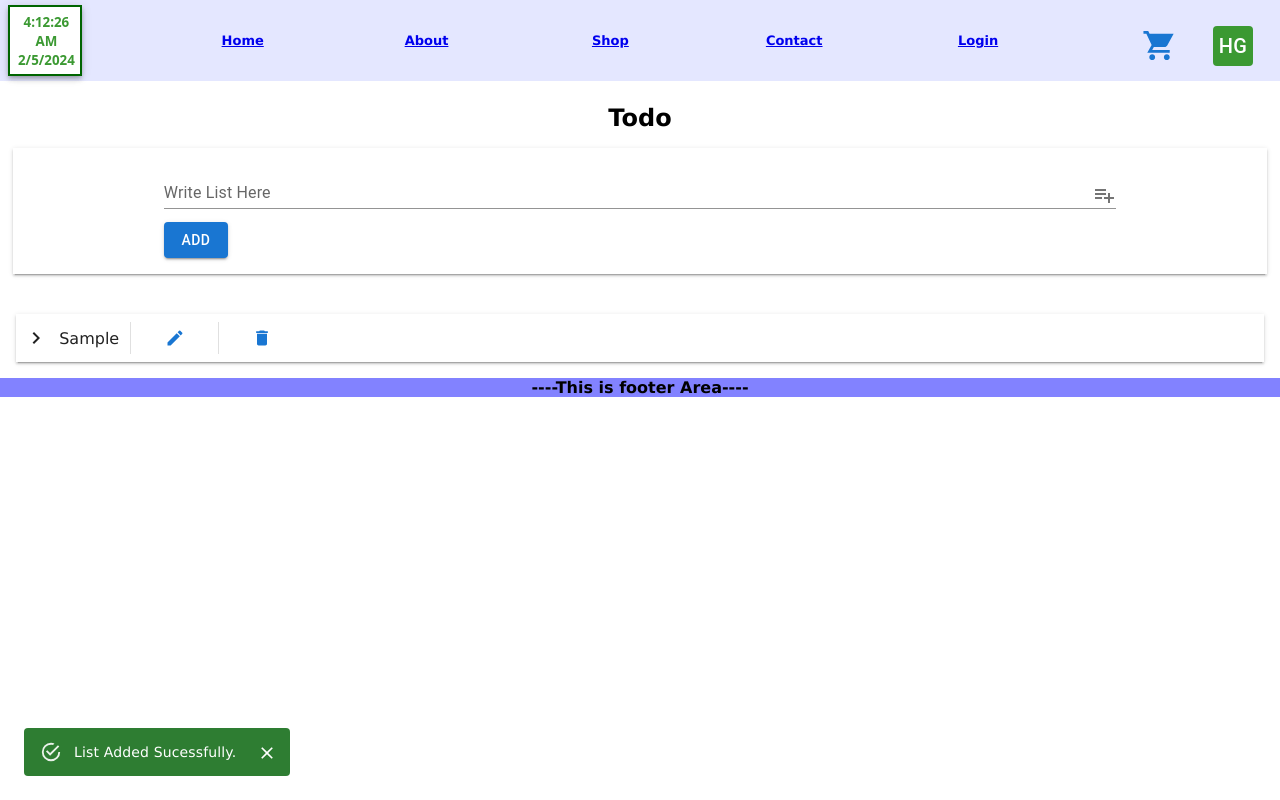
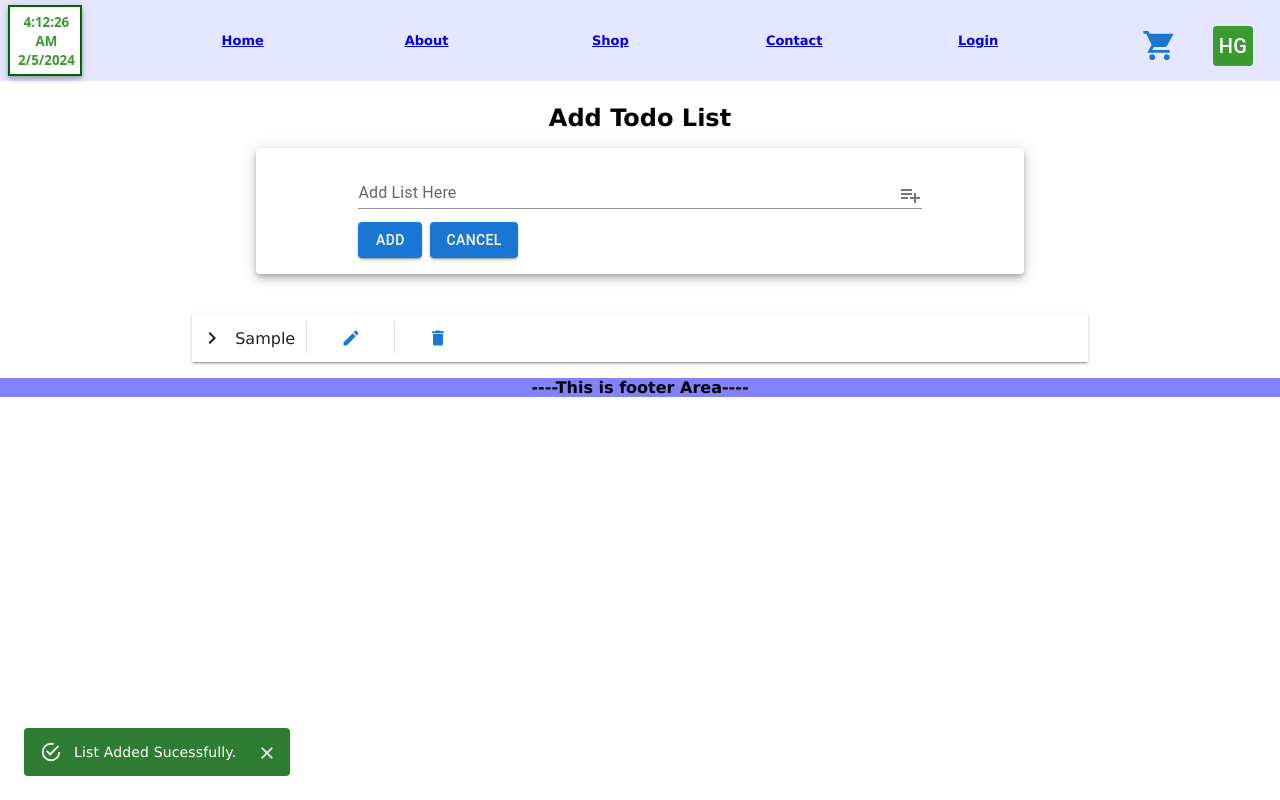
Before and after one commit to het-dwt/DWT-P1-vite-react, a React (Vite) app: page /todo in a window 1280 px wide. Both pictures are taken after typing "Sample" into the empty fields and a click on the button "ADD". Built offline with nearby package versions, Linux system fonts and the light colour scheme.

Commit message:
optimize todolist

```diff
--- a/src/App2.jsx
+++ b/src/App2.jsx
@@ -2,6 +2,7 @@ import "./App2.css";
 import Home from "./navbar/home";
 import About from "./navbar/about";
 // import Todo from "./utilities/todo";
+import Todo2 from "./utilities/todo2";
 import Layout from "./navbar/layout";
 import Signup from "./navbar/signup";
 import Signin from "./navbar/signin";
@@ -12,7 +13,6 @@ import Profile from "./navbar/myprofile";
 import Setting from "./utilities/setting";
 import AvatarMenu from "./utilities/avatarMenu";
 import { BrowserRouter, Routes, Route } from "react-router-dom";
-import Todo from "./utilities/todo";
 
 export default function App2() {
   return (
@@ -29,7 +29,8 @@ export default function App2() {
           <Route path="apiData" element={<Apidata />} />
           <Route path="contact" element={<Contact />} />
           <Route path="setting" element={<Setting />} />
-          <Route path="todo" element={<Todo />} />
+          {/* <Route path="todo" element={<Todo />} /> */}
+          <Route path="todo" element={<Todo2 />} />
           <Route path="myprofile" element={<Profile />} />
           <Route path="avatarMenu" element={<AvatarMenu />} />
         </Route>
--- a/src/utilities/todo.css
+++ b/src/utilities/todo.css
@@ -9,8 +9,13 @@
   align-items: center;
   flex-direction: column;
 }
+.todo-app-list-parent {
+  display: flex;
+  align-items: center;
+  flex-direction: column;
+}
 .todo-app-input {
-  width: 98%;
+  width: 60%;
   padding: 0.5em;
   margin-top: 6em;
 }
@@ -23,6 +28,7 @@
 }
 .todo-app-list {
   padding: 1em;
+  width: 70%;
 }
 
 .todo-app-wrapper {
@@ -32,7 +38,7 @@
 }
 
 .todo-list {
-  width: 100%;
+  width: 65%;
   display: flex;
   justify-content: center;
   flex-direction: column-reverse;
--- /dev/null
+++ b/src/utilities/todo2.jsx
@@ -0,0 +1,225 @@
+import {
+  Alert,
+  Button,
+  Divider,
+  InputAdornment,
+  Paper,
+  Snackbar,
+  TextField,
+} from "@mui/material";
+import "./todo.css";
+import { useEffect, useState } from "react";
+import EditIcon from "@mui/icons-material/Edit";
+import DeleteIcon from "@mui/icons-material/Delete";
+import EditNoteIcon from "@mui/icons-material/EditNote";
+import PlaylistAddIcon from "@mui/icons-material/PlaylistAdd";
+import ChevronRightIcon from "@mui/icons-material/ChevronRight";
+export default function Todo() {
+  const [todos, setTodos] = useState(() => {
+    const savedTodos = localStorage.getItem("todos");
+    if (savedTodos) {
+      return JSON.parse(savedTodos);
+    } else {
+      return [];
+    }
+  });
+  const [todo, setTodo] = useState("");
+  const [isEditing, setIsEditing] = useState(false);
+  const [currentTodo, setCurrentTodo] = useState({});
+  const [openAddAlert, setOpenAddAlert] = useState(false);
+  const [openDeleteAlert, setOpenDeleteAlert] = useState(false);
+  const [openUpdateAlert, setOpenUpdateAlert] = useState(false);
+
+  useEffect(() => {
+    localStorage.setItem("todos", JSON.stringify(todos));
+  }, [todos]);
+
+  function handleInputChange(e) {
+    setTodo(e.target.value);
+  }
+
+  function handleEditInputChange(e) {
+    setCurrentTodo({ ...currentTodo, text: e.target.value });
+    // console.log(currentTodo);
+  }
+
+  function handleFormSubmit(e) {
+    e.preventDefault();
+    if (todo !== "") {
+      setTodos([
+        ...todos,
+        {
+          id: todos.length + 1,
+          text: todo.trim(),
+        },
+      ]);
+    }
+    setTodo("");
+  }
+
+  const handleAddClick = () => {
+    setOpenAddAlert(true);
+  };
+
+  const handleAddClose = (event, reason) => {
+    if (reason === "clickaway") {
+      return;
+    }
+    setOpenAddAlert(false);
+  };
+
+  const handleDeleteClose = (event, reason) => {
+    if (reason === "clickaway") {
+      return;
+    }
+    setOpenDeleteAlert(false);
+  };
+
+  const handleUpdateClick = () => {
+    setOpenUpdateAlert(true);
+  };
+
+  const handleUpdateClose = (event, reason) => {
+    if (reason === "clickaway") {
+      return;
+    }
+    setOpenUpdateAlert(false);
+  };
+
+  function handleEditFormSubmit(e) {
+    e.preventDefault();
+    handleUpdateTodo(currentTodo.id, currentTodo);
+  }
+
+  function handleDeleteClick(id) {
+    const removeItem = todos.filter((todo) => {
+      return todo.id !== id;
+    });
+    setOpenDeleteAlert(true);
+    setTodos(removeItem);
+  }
+
+  function handleUpdateTodo(id, updatedTodo) {
+    const updatedItem = todos.map((todo) => {
+      return todo.id === id ? updatedTodo : todo;
+    });
+    setIsEditing(true);
+    setTodos(updatedItem);
+  }
+
+  function handleEditClick(todo) {
+    setIsEditing(true);
+    setCurrentTodo({ ...todo });
+  }
+  return (
+    <div className="todo-app-wrapper">
+      <div className="todo-app-input-parent">
+        <div className="todo-app-input">
+          <h2>{isEditing ? "Edit" : "Add"} Todo List</h2>
+          <Paper elevation={6}>
+            <form
+              onSubmit={isEditing ? handleEditFormSubmit : handleFormSubmit}
+              className="form"
+            >
+              <div className="todo-app-input-elem">
+                <TextField
+                  fullWidth
+                  type="text"
+                  value={isEditing ? currentTodo.text : todo}
+                  size="small"
+                  label={isEditing ? "Edit List Here" : "Add List Here"}
+                  variant="standard"
+                  id="standard-size-small"
+                  onChange={
+                    isEditing ? handleEditInputChange : handleInputChange
+                  }
+                  InputProps={{
+                    endAdornment: (
+                      <InputAdornment position="end">
+                        {isEditing ? <EditNoteIcon /> : <PlaylistAddIcon />}
+                      </InputAdornment>
+                    ),
+                  }}
+                />
+              </div>
+              <div
+                className="todo-app-input-elem"
+                style={{ flexDirection: "row" }}
+              >
+                <Button
+                  type="submit"
+                  variant="contained"
+                  onClick={isEditing ? handleUpdateClick : handleAddClick}
+                >
+                  {isEditing ? "Edit" : "Add"}
+                </Button>
+                <Snackbar
+                  open={isEditing ? openUpdateAlert : openAddAlert}
+                  autoHideDuration={3000}
+                  onClose={isEditing ? handleUpdateClose : handleAddClose}
+                >
+                  <Alert
+                    onClose={isEditing ? handleUpdateClose : handleAddClose}
+                    severity={isEditing ? "info" : "success"}
+                    variant="filled"
+                    sx={{ width: "100%" }}
+                  >
+                    {isEditing
+                      ? "List Updated Sucessfully."
+                      : "List Added Sucessfully."}
+                  </Alert>
+                </Snackbar>
+                <Button
+                  onClick={() => (isEditing ? setIsEditing(false) : null)}
+                  variant="contained"
+                >
+                  Cancel
+                </Button>
+              </div>
+            </form>
+          </Paper>
+        </div>
+      </div>
+      <div className="todo-app-list-parent">
+        <div className="todo-app-list">
+          <Paper elevation={2} square>
+            <ul className="todo-list">
+              {todos.map((todo) => (
+                <li key={todo.id} className="todo-listitem">
+                  <ChevronRightIcon />
+                  {todo.text}
+                  <Divider orientation="vertical" flexItem />
+                  <div className="edit-btn-wrapper">
+                    <Button onClick={() => handleEditClick(todo)}>
+                      <EditIcon fontSize="small" />
+                    </Button>
+                  </div>
+                  <Divider orientation="vertical" flexItem />
+                  <div className="del-btn-wrapper">
+                    <Button onClick={() => handleDeleteClick(todo.id)}>
+                      <DeleteIcon fontSize="small" />
+                    </Button>
+                    <Snackbar
+                      open={openDeleteAlert}
+                      autoHideDuration={3000}
+                      onClose={handleDeleteClose}
+                    >
+                      <Alert
+                        onClose={handleDeleteClose}
+                        severity="error"
+                        variant="filled"
+                        sx={{ width: "100%" }}
+                      >
+                        List Deleted Sucessfully !
+                      </Alert>
+                    </Snackbar>
+                  </div>
+                </li>
+              ))}
+            </ul>
+          </Paper>
+        </div>
+      </div>
+    </div>
+  );
+}
```
